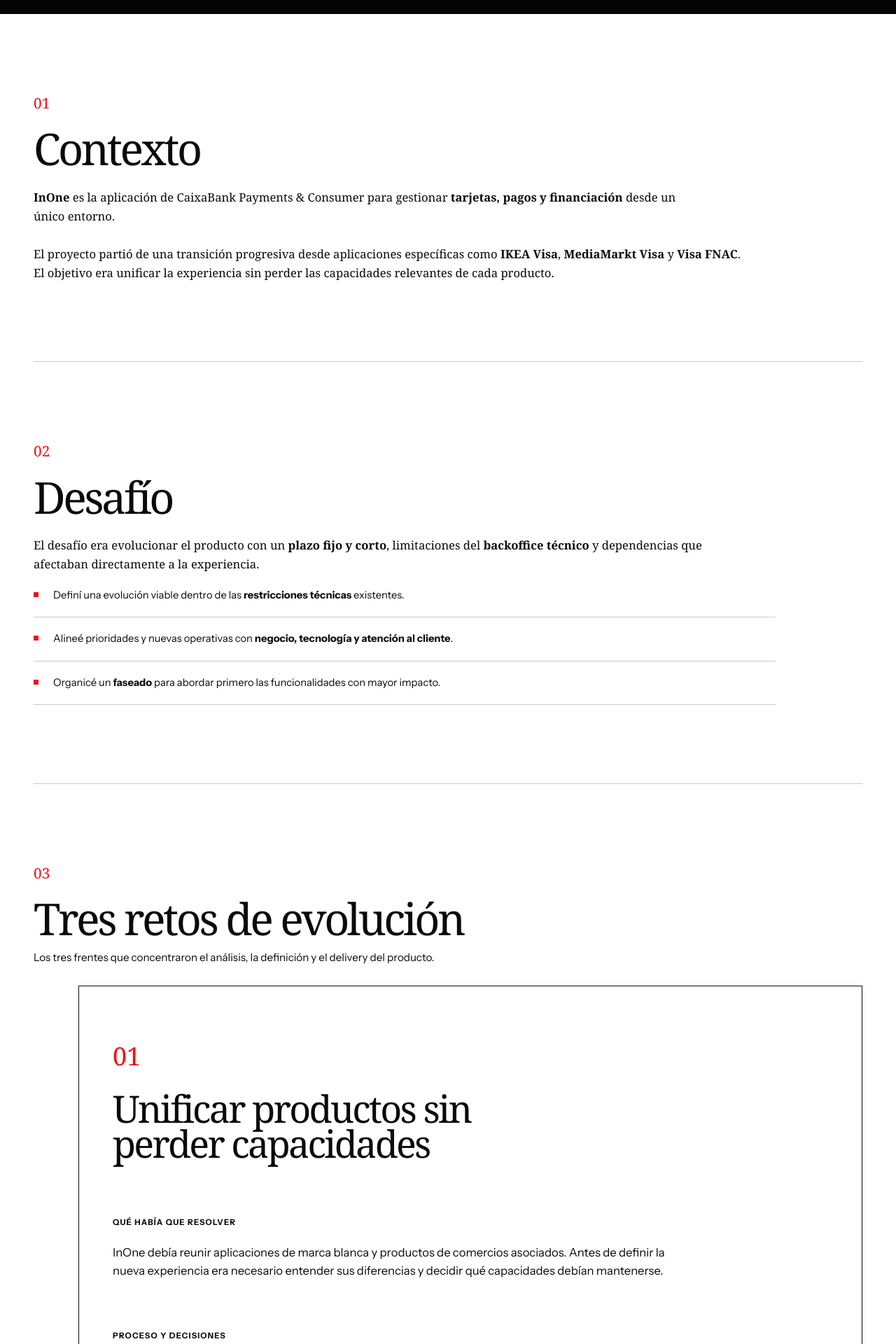
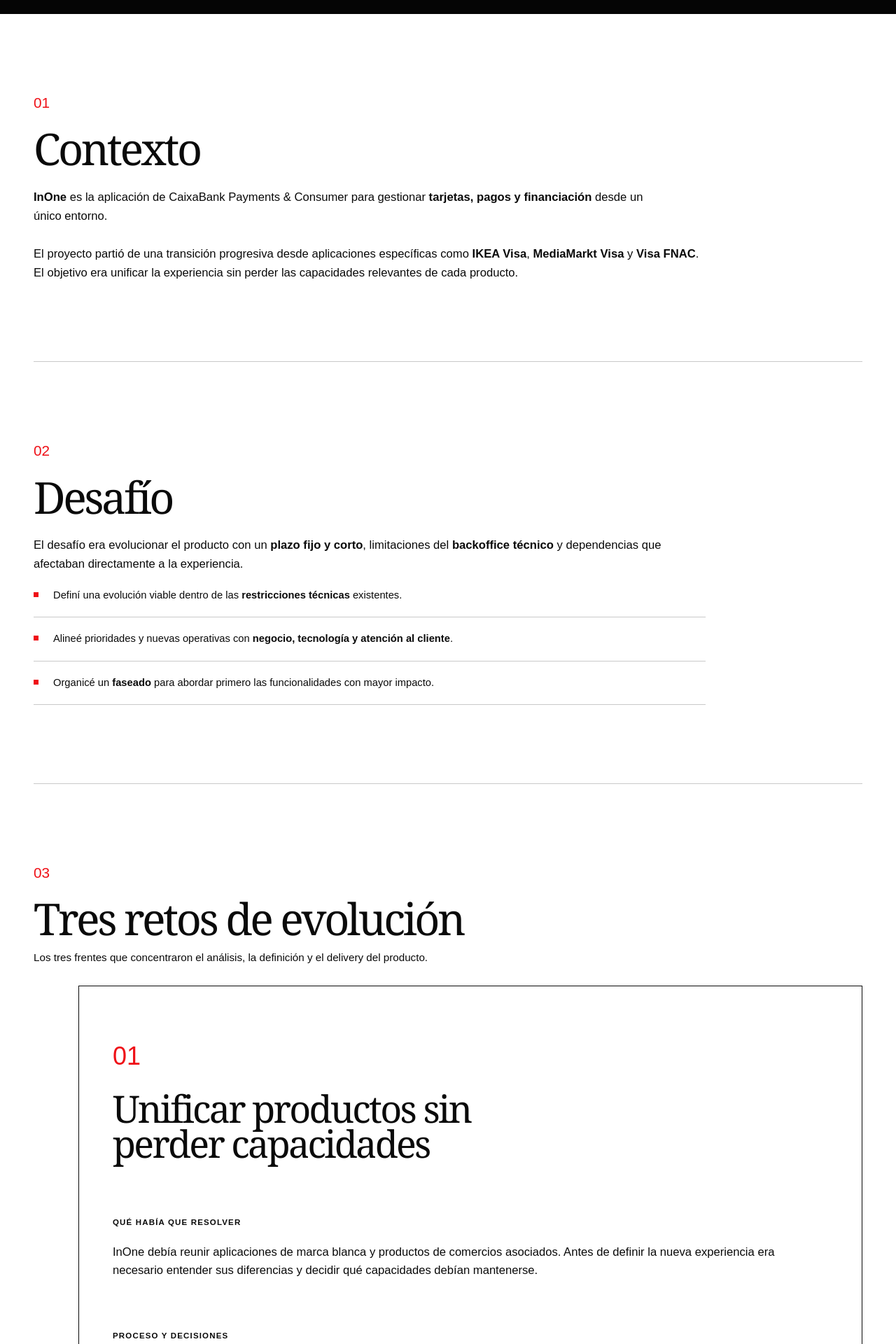
Before and after one commit to vicalbahaca/Portfolio, a Next.js app: page /projects-north/inone in a window 1280 px wide. Shown: the part 740-2660 px from the top of the page at 70% size. Built offline with nearby package versions, Linux system fonts and the light colour scheme.

Commit message:
Refine portfolio case study typography and layout

```diff
--- a/src/pages/workshops.jsx
+++ b/src/pages/workshops.jsx
@@ -83,12 +83,12 @@
                         <h3>{track.title}</h3>
                       </div>
                       <p>{track.summary}</p>
+                      <ul>
+                        {track.outcomes.map((outcome) => (
+                          <li key={outcome}>{outcome}</li>
+                        ))}
+                      </ul>
                     </div>
-                    <ul>
-                      {track.outcomes.map((outcome) => (
-                        <li key={outcome}>{outcome}</li>
-                      ))}
-                    </ul>
                   </article>
                 ))}
               </div>
--- a/src/styles/InOneExploration.module.css
+++ b/src/styles/InOneExploration.module.css
@@ -2148,8 +2148,11 @@
   --final-ink: #0a0a0a;
   --final-line: rgba(10, 10, 10, 0.22);
   --final-gutter: max(48px, calc((100vw - 1400px) / 2));
+  --final-copy-max: min(100%, 960px);
+  --final-copy-width: var(--final-copy-max);
   background: var(--final-paper);
   color: var(--final-ink);
+  font-family: Arial, Helvetica, sans-serif;
 }
 
 .finalHero {
@@ -2212,7 +2215,7 @@
 
 .finalHeroCopy > p {
   width: 100%;
-  max-width: none;
+  max-width: var(--final-copy-max);
   margin-top: 64px;
   color: rgba(255, 255, 255, 0.82);
   font-size: clamp(1rem, 1.65vw, 1.35rem);
@@ -2321,14 +2324,14 @@
 }
 
 .finalSectionHeader p {
-  max-width: 68ch;
+  max-width: var(--final-copy-max);
   margin-top: 16px;
   font-size: 0.95rem;
   line-height: 1.55;
 }
 
 .finalProse {
-  max-width: 1020px;
+  max-width: var(--final-copy-width);
   display: grid;
   gap: 28px;
 }
@@ -2353,6 +2356,7 @@
 }
 
 .finalContextMedia figcaption {
+  max-width: var(--final-copy-max);
   margin-top: 14px;
   color: var(--final-muted);
   font-size: 0.78rem;
@@ -2380,7 +2384,7 @@
 }
 
 .finalRoleLead {
-  max-width: 1020px;
+  max-width: var(--final-copy-width);
   margin-bottom: 36px;
   font-family: Georgia, 'Times New Roman', serif;
   font-size: 1.04rem;
@@ -2392,7 +2396,7 @@
 }
 
 .finalRoleList {
-  max-width: 1060px;
+  max-width: var(--final-copy-width);
   list-style: none;
 }
 
@@ -2460,13 +2464,14 @@
 }
 
 .finalChallengeProblem {
-  max-width: 1020px;
+  max-width: var(--final-copy-width);
   padding: 28px 0 42px;
 }
 
 .finalChallengeProblem > p:last-child {
-  max-width: 72ch;
+  max-width: var(--final-copy-max);
   margin-top: 22px;
+  font-family: Georgia, 'Times New Roman', serif;
   font-size: 1.04rem;
   line-height: 1.58;
 }
@@ -2568,7 +2573,7 @@
 }
 
 .finalStakeholderRows p {
-  max-width: 70ch;
+  max-width: var(--final-copy-max);
   font-size: 0.82rem;
   line-height: 1.5;
 }
@@ -2607,7 +2612,7 @@
 
 .finalCriteriaList p,
 .finalSystemRows p {
-  max-width: 70ch;
+  max-width: var(--final-copy-max);
   font-size: 0.78rem;
   line-height: 1.45;
 }
@@ -2625,7 +2630,7 @@
 }
 
 .finalChallengeResult > p:last-child {
-  max-width: 68ch;
+  max-width: var(--final-copy-max);
   font-family: Georgia, 'Times New Roman', serif;
   font-size: 1.04rem;
   line-height: 1.58;
@@ -2662,6 +2667,7 @@
 }
 
 .finalProductDecisionList p {
+  max-width: var(--final-copy-max);
   font-size: 0.72rem;
   line-height: 1.45;
 }
@@ -3653,3 +3659,8 @@
     transition: none;
   }
 }
+
+/* The editorial headings keep their display treatment; all supporting copy is Arial. */
+.finalCase :is(p, li, dt, dd, a, button, span, strong) {
+  font-family: Arial, Helvetica, sans-serif !important;
+}
```
Also changed, not shown: src/styles/globals.css.
